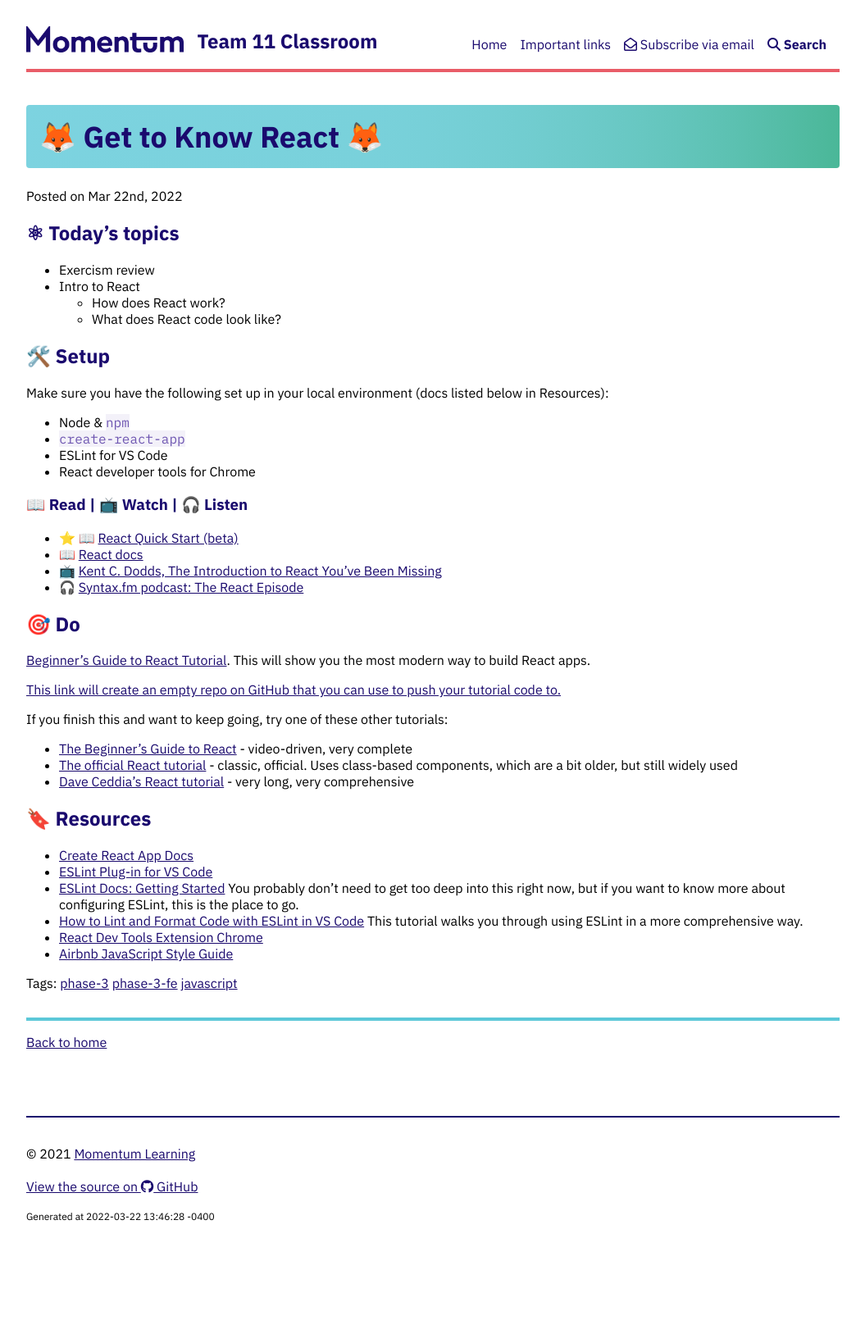
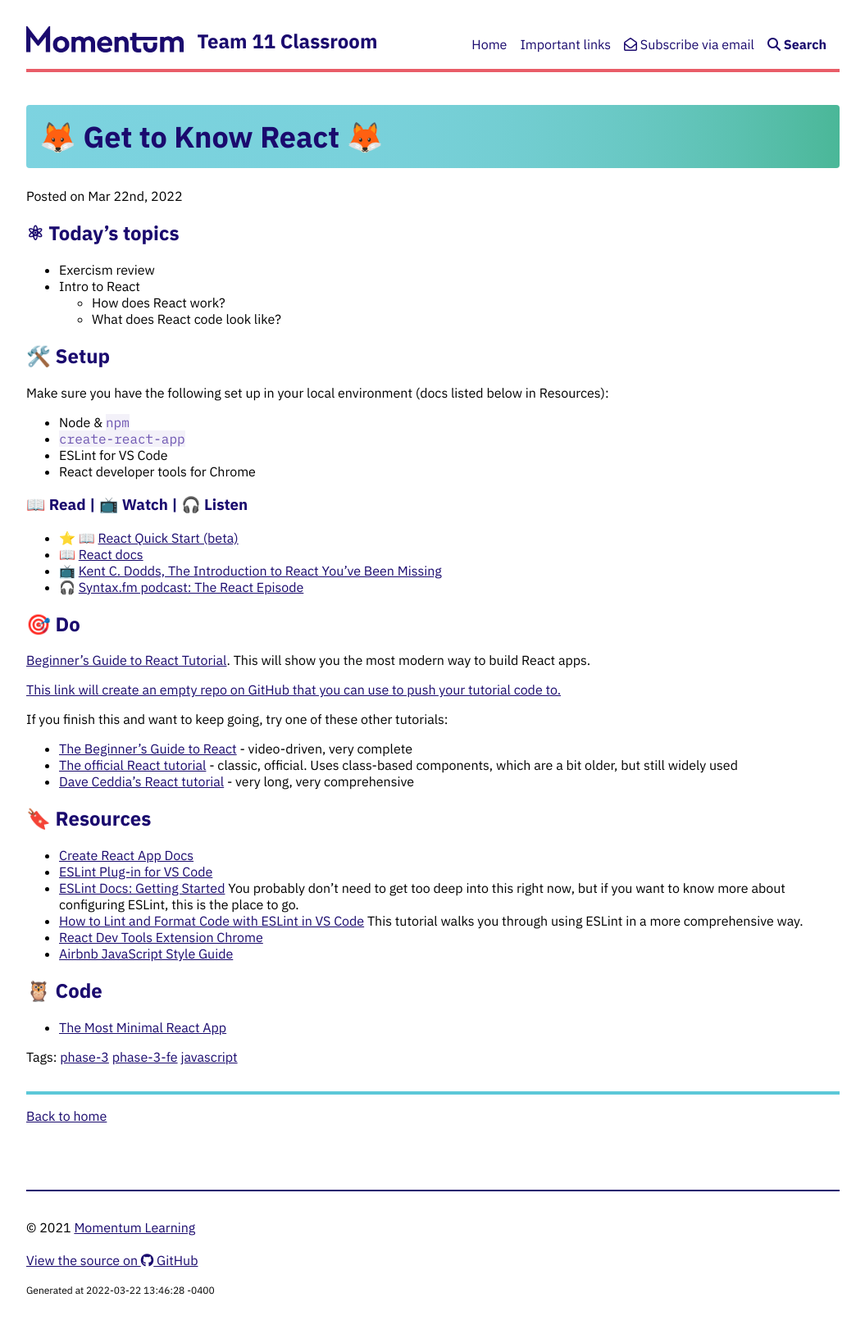
Before and after one commit to Momentum-Team-15/momentum-team-15.github.io, a Jekyll site: the page built from _posts/2022-03-22-fe-intro-react.md, in a window 1280 px wide. Shown: the whole page at 82% size, without its empty margins (112-1167 px from the left). Built offline with Jekyll 4.4.1, drawn with Linux system fonts in a browser that asks for light colours; nearby versions of some CDN libraries; before the commit the page ends 1537 px from its top, so only the background shows below that.

Commit message:
Add link to code from fe class

```diff
--- a/_posts/2022-03-22-fe-intro-react.md
+++ b/_posts/2022-03-22-fe-intro-react.md
@@ -47,3 +47,7 @@ If you finish this and want to keep going, try one of these other tutorials:
 - [How to Lint and Format Code with ESLint in VS Code](https://www.digitalocean.com/community/tutorials/linting-and-formatting-with-eslint-in-vs-code) This tutorial walks you through using ESLint in a more comprehensive way.
 - [React Dev Tools Extension Chrome](https://chrome.google.com/webstore/detail/react-developer-tools/fmkadmapgofadopljbjfkapdkoienihi?hl=en)
 - [Airbnb JavaScript Style Guide](https://github.com/airbnb/javascript)
+
+## 🦉 Code
+
+- [The Most Minimal React App](https://github.com/Momentum-Team-11/example-first-react)
```
